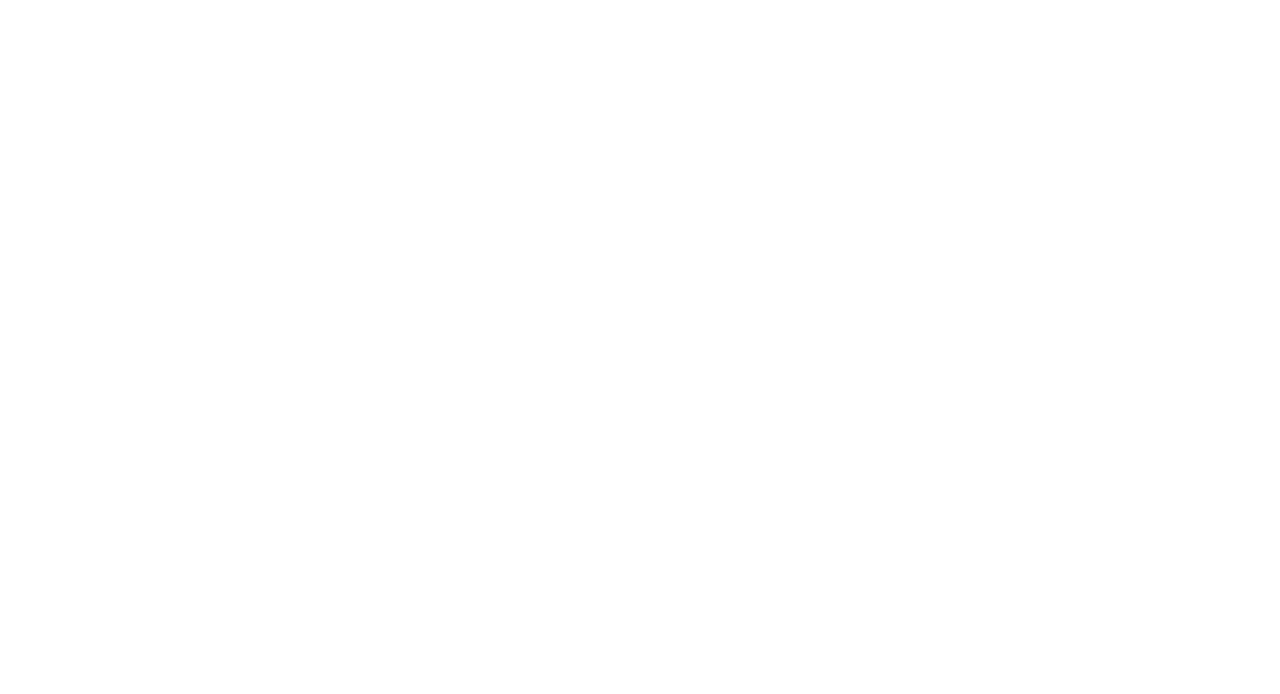
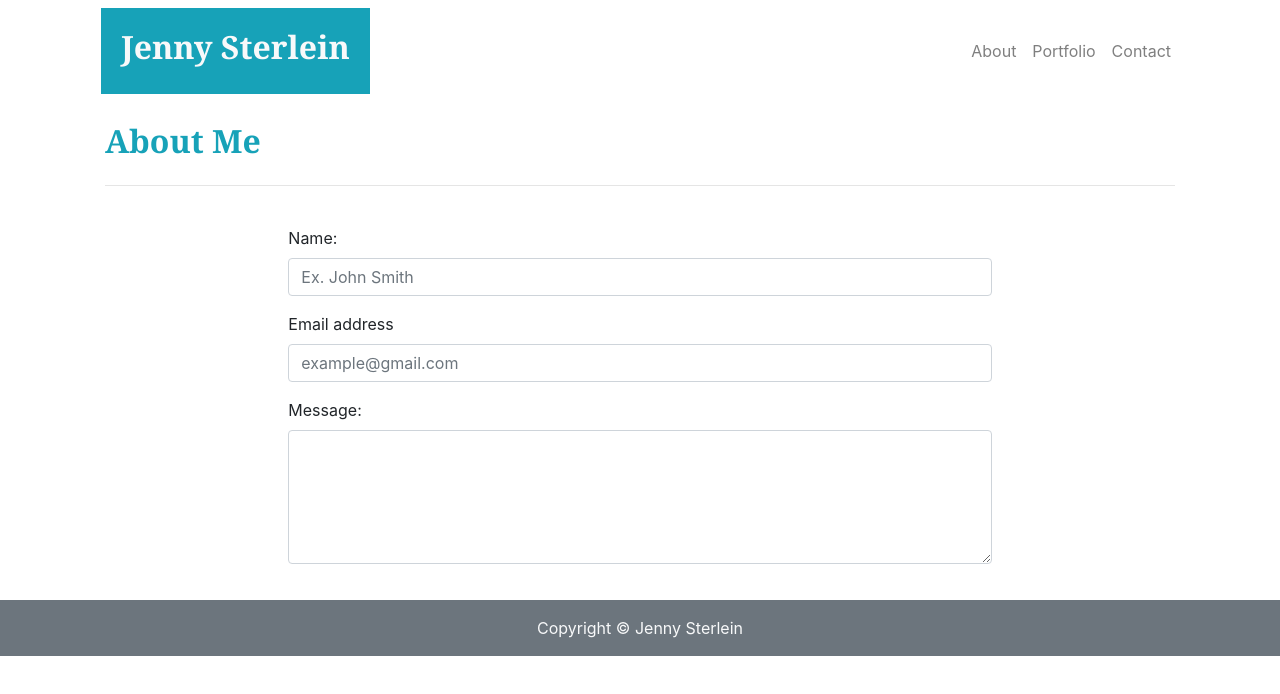
Before and after one commit to jenerationx/Bootstrap-Portfolio, a plain HTML site: page contact.html in a window 1280 px wide. Drawn offline with nearby package versions, Linux system fonts and the light colour scheme.

Commit message:
Contact First Draft

```diff
--- a/contact.html
+++ b/contact.html
@@ -0,0 +1,74 @@
+<!doctype html>
+<html lang="en-us">
+
+<head>
+  <meta charset="UTF-8">
+  <title>About | Jenny</title>
+  <link rel="stylesheet" href="https://stackpath.bootstrapcdn.com/bootstrap/4.2.1/css/bootstrap.min.css" integrity="sha384-GJzZqFGwb1QTTN6wy59ffF1BuGJpLSa9DkKMp0DgiMDm4iYMj70gZWKYbI706tWS" crossorigin="anonymous">
+  <link rel="stylesheet" type= "text/css" href="style.css">
+</head>
+
+<body>
+  <div class="container">
+    <header class="page-header">
+      <div class="row">
+        <div class="col-sm-12">
+          <nav class="navbar navbar-expand-lg navbar-light bg-white">
+            <a class="navbar-brand text-light bg-info" href="index.html"><h2>Jenny Sterlein</h2></a>
+            <button class="navbar-toggler" type="button" data-toggle="collapse" data-target="#navbarNavAltMarkup" aria-controls="navbarNavAltMarkup" aria-expanded="false" aria-label="Toggle navigation">
+              <span class="navbar-toggler-icon"></span>
+            </button>
+            <div class="collapse navbar-collapse" id="navbarNavAltMarkup">
+              <div class="navbar-nav ml-auto">
+                <a class="nav-item nav-link" href="index.html">About</a>
+                <a class="nav-item nav-link" href="portfolio.html">Portfolio</a>
+                <a class="nav-item nav-link" href="contact.html">Contact</a>
+              </div>
+              </div>
+            </nav>
+          </div>
+        </div>
+      </div>
+    </header>
+  </div>
+
+
+  <div id="main-container" class="container">
+    <section class="main-section">
+      <div class="row">
+        <div class="col-sm-12 text-info">
+          <h2>About Me</h2>
+        </div>
+      </div>
+      <hr>
+      <br>
+      <div class="row">
+        <div class="col-sm-8 offset-2">
+          <form>  <div class="form-group">
+                <label for="usr">Name:</label>
+                <input type="text" class="form-control" id="usr" placeholder="Ex. John Smith">
+            </div>
+            <div class="form-group">
+                <label for="exampleInputEmail1">Email address</label>
+                <input type="email" class="form-control" id="exampleInputEmail1" aria-describedby="emailHelp" placeholder="example@gmail.com">
+            </div>
+            <div class="form-group">
+                <label for="comment">Message:</label>
+                <textarea class="form-control" rows="5" id="comment"></textarea>
+            </form>
+        </div>
+      </div>
+
+    </section>
+
+  </div>
+  <footer class="text-light">
+    <div class="bg-secondary">
+      <div class="footer-copyright text-center py-3">
+        Copyright &copy; Jenny Sterlein
+      </div>
+    </div>
+  </footer>
+</body>
+
+</html>
```
Also changed, not shown: index.html (+1 -1 lines), Assets/images/animals1.jpg (added), Assets/images/animals2.jpg (added), Assets/images/animals3.jpg (added), Assets/images/animals4.jpg (added), Assets/images/animals5.jpg (added), Assets/images/fabric_plaid copy.png (added), Assets/images/jenny-profile.jpeg (added), 3 other files.
